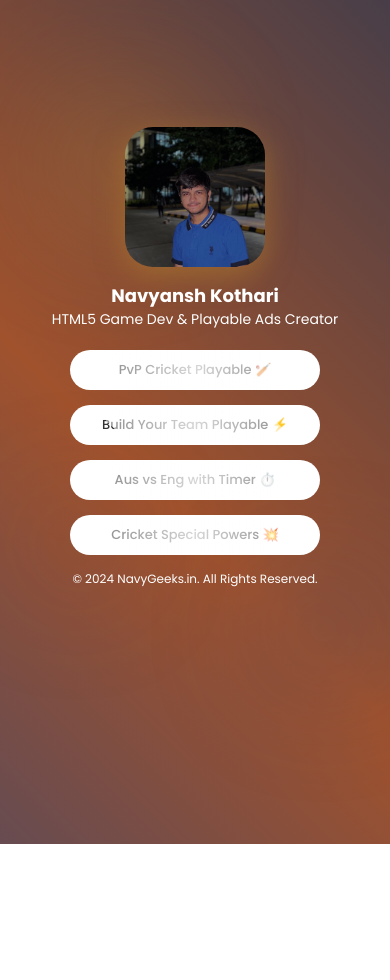
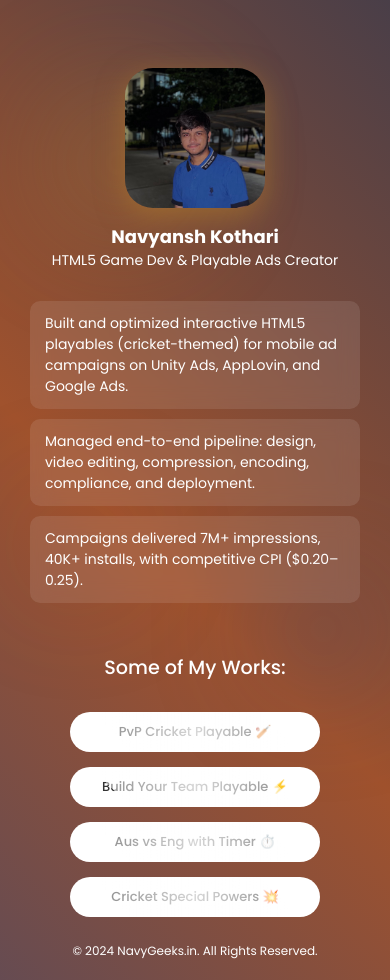
Before and after one commit to navyansh1/playable-portfolio, a plain HTML site: page index.html in a window 390 px wide. Before the commit the page ends 844 px from the top, so only its background shows below. Drawn offline with nearby package versions, Linux system fonts and the light colour scheme.

Commit message:
added stats

```diff
--- a/index.html
+++ b/index.html
@@ -28,6 +28,72 @@
         display: flex;
         flex-direction: column;
         align-items: center;
+      }
+
+      .content-wrapper {
+        display: flex;
+        flex-direction: row;
+        gap: 40px;
+        width: 100%;
+        max-width: 900px;
+        padding: 20px;
+        margin: 0 auto;
+      }
+
+      .buttons-container {
+        display: flex;
+        flex-direction: column;
+        gap: 15px;
+        min-width: 250px;
+      }
+
+      .buttons-container a {
+        text-decoration: none;
+      }
+
+      .section-title {
+        font-size: 1.2em;
+        margin-bottom: 10px;
+        color: #ffffff;
+        font-weight: 500;
+        text-align: left;
+        width: 100%;
+        animation: fadeInDown 1s ease;
+      }
+
+      .achievements {
+        flex: 1;
+      }
+
+      .achievements ul {
+        list-style-type: none;
+        padding: 0;
+      }
+
+      .achievements li {
+        background: rgba(255, 255, 255, 0.1);
+        padding: 15px 20px;
+        margin-bottom: 15px;
+        border-radius: 10px;
+        backdrop-filter: blur(10px);
+        animation: fadeInRight 1s ease;
+        transition: transform 0.3s ease, background 0.3s ease;
+      }
+
+      .achievements li:hover {
+        transform: translateX(5px);
+        background: rgba(255, 255, 255, 0.15);
+      }
+
+      @keyframes fadeInRight {
+        from {
+          opacity: 0;
+          transform: translateX(20px);
+        }
+        to {
+          opacity: 1;
+          transform: translateX(0);
+        }
       }
 
       header {
@@ -293,6 +359,44 @@
           width: 100%;
         }
 
+        .content-wrapper {
+          flex-direction: column-reverse;
+          padding: 10px;
+          gap: 20px;
+          align-items: center;
+        }
+
+        .buttons-container {
+          display: flex;
+          align-items: center;
+          width: 100%;
+        }
+
+        .section-title {
+          text-align: center;
+          margin-bottom: 15px;
+        }
+
+        .buttons-container a {
+          width: 100%;
+          display: flex;
+          justify-content: center;
+        }
+
+        .achievements {
+          margin-bottom: 20px;
+        }
+
+        .achievements li {
+          font-size: 14px;
+          padding: 12px 15px;
+          margin-bottom: 10px;
+        }
+
+        header {
+          margin-top: 8vh;
+        }
+
         figure {
           width: 140px;
           height: 140px;
@@ -367,6 +471,9 @@
     </header>
 
     <main>
+      <div class="content-wrapper">
+        <div class="buttons-container">
+          <h3 class="section-title">Some of My Works:</h3>
           <a href="https://navyansh1.github.io/pvp-playable/" target="_blank">
             <button>PvP Cricket Playable 🏏 </button>
           </a>
@@ -379,6 +486,15 @@
           <a href="https://navyansh1.github.io/SuperPower-Cricket/" target="_blank">
             <button>Cricket Special Powers 💥 </button>
           </a>
+        </div>
+        <div class="achievements">
+          <ul>
+            <li>Built and optimized interactive HTML5 playables (cricket-themed) for mobile ad campaigns on Unity Ads, AppLovin, and Google Ads.</li>
+            <li>Managed end-to-end pipeline: design, video editing, compression, encoding, compliance, and deployment.</li>
+            <li>Campaigns delivered 7M+ impressions, 40K+ installs, with competitive CPI ($0.20–0.25).</li>
+          </ul>
+        </div>
+      </div>
     </main>
 
     <footer>
```
Lines whose indentation alone changed are shown as unchanged.
